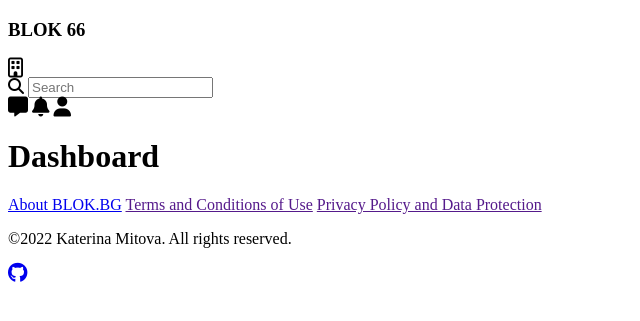
After one commit to kmitova/blok_bg_dtl_eng, a Django app: template templates/dashboard.html in a window 1280 px wide. The commit adds this page. Shown: the top 321 px of the page, without its empty margins (0-640 px from the left). Run offline with Django 4.2, Linux system fonts and the light colour scheme; the template is opened without the code that fills it, so the values that code supplies are empty; some libraries are stand-ins or nearby versions.

Commit message:
private header and home app

```diff
--- a/blok_bg_dtl/settings.py
+++ b/blok_bg_dtl/settings.py
@@ -46,6 +46,7 @@ INSTALLED_APPS = [
 
     'common',
     'accounts',
+    'home',
 ]
 
 MIDDLEWARE = [
--- a/blok_bg_dtl/urls.py
+++ b/blok_bg_dtl/urls.py
@@ -7,6 +7,7 @@ urlpatterns = [
     path('admin/', admin.site.urls),
     path('', include('common.urls')),
     path('accounts/', include('accounts.urls')),
+    path('home/', include('home.urls')),
 ]
 
 
--- /dev/null
+++ b/home/urls.py
@@ -0,0 +1,7 @@
+from django.urls import path
+
+from home.views import home_page
+
+urlpatterns = (
+    path('', home_page, name='home page'),
+)
--- a/templates/accounts/login-admin.html
+++ b/templates/accounts/login-admin.html
@@ -18,7 +18,6 @@
             </div>
             <div class="submit-btn-container">
                 <button type="submit" class="accounts-form-btn register-btn">Sign In</button>
-
             </div>
         </form>
 
--- /dev/null
+++ b/templates/dashboard.html
@@ -0,0 +1,7 @@
+{% extends 'partials/base-private.html' %}
+
+{% load static %}
+
+{% block page-content %}
+<h1>Dashboard</h1>
+{% endblock %}
--- a/templates/partials/base-private.html
+++ b/templates/partials/base-private.html
@@ -1,10 +1,22 @@
+{% load static %}
+
 <!DOCTYPE html>
 <html lang="en">
 <head>
     <meta charset="UTF-8">
-    <title>Title</title>
+    <link rel="stylesheet" href="{% static '/css/index.css' %}">
+    <script src="https://kit.fontawesome.com/6f7fe3d018.js" crossorigin="anonymous"></script>
+    <title>Blok BG</title>
 </head>
 <body>
 
+{#    <h1>Header</h1>#}
+    {% include 'partials/header-private.html' %}
+<div class="container">
+        {% block page-content %}
+    {% endblock %}
+</div>
+
+{% include 'partials/footer.html' %}
 </body>
 </html>
--- a/templates/partials/base-public.html
+++ b/templates/partials/base-public.html
@@ -5,6 +5,7 @@
 <head>
     <meta charset="UTF-8">
     <link rel="stylesheet" href="{% static '/css/index.css' %}">
+        <script src="https://kit.fontawesome.com/6f7fe3d018.js" crossorigin="anonymous"></script>
     <title>Blok BG</title>
 </head>
 <body>
--- a/templates/partials/footer.html
+++ b/templates/partials/footer.html
@@ -8,7 +8,6 @@
     </div>
     <p class='copyright-p'> &copy;2022 Katerina Mitova. All rights reserved.</p>
     <div class="github-icon-container"><a href="#" class="github-link">
-{#        <GitHubIcon/>#}
-        <p>Github icon</p>
+        <i class="fa-brands fa-github fa-lg"></i>
     </a></div>
 </footer>
--- a/templates/partials/header-private.html
+++ b/templates/partials/header-private.html
@@ -0,0 +1,18 @@
+<header class='header header-private'>
+    <div class="left-side">
+        <div class='title-logo'><h3>BLOK <span>66</span></h3>
+            <i class="fa-regular fa-building fa-lg"></i>
+        </div>
+        {# trigger search form on enter with javascript#}
+        <form action="" class="search-form">
+            <i class="fa-solid fa-magnifying-glass"></i>
+
+            <input type="text" placeholder="Search">
+        </form>
+    </div>
+    <div class="right-side">
+        <i class="fa-solid fa-message fa-lg menu-icon"><a href="/"></a></i>
+        <i class="fa-solid fa-bell fa-lg menu-icon"><a href=""></a></i>
+        <i class="fa-solid fa-user fa-lg menu-icon"><a href=""></a></i>
+    </div>
+</header>
--- a/templates/partials/header-public.html
+++ b/templates/partials/header-public.html
@@ -1,6 +1,6 @@
 <header class='header'>
     <div class='title-logo'><h3>BLOK.BG</h3>
 {#        <ApartmentIcon style={{ color: 'white' }}/>#}
-        <p>Apartment icon</p>
+        <i class="fa-regular fa-building fa-lg"></i>
     </div>
 </header>
```
Also changed, not shown: 1 other file. Lines whose indentation alone changed are shown as unchanged.
